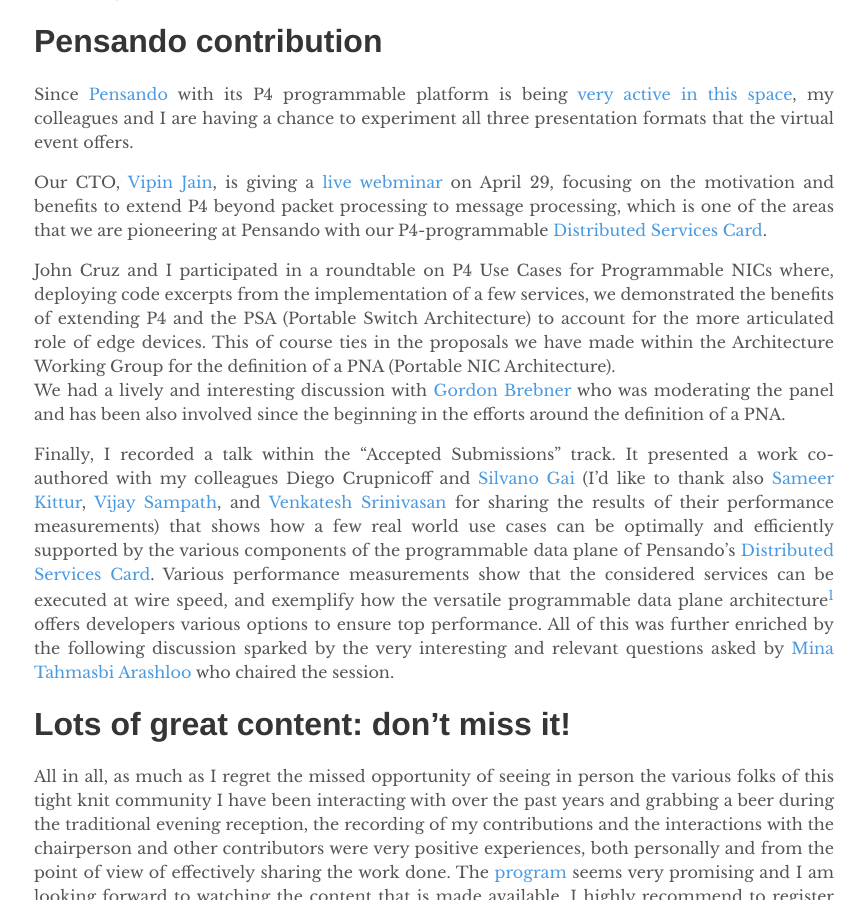
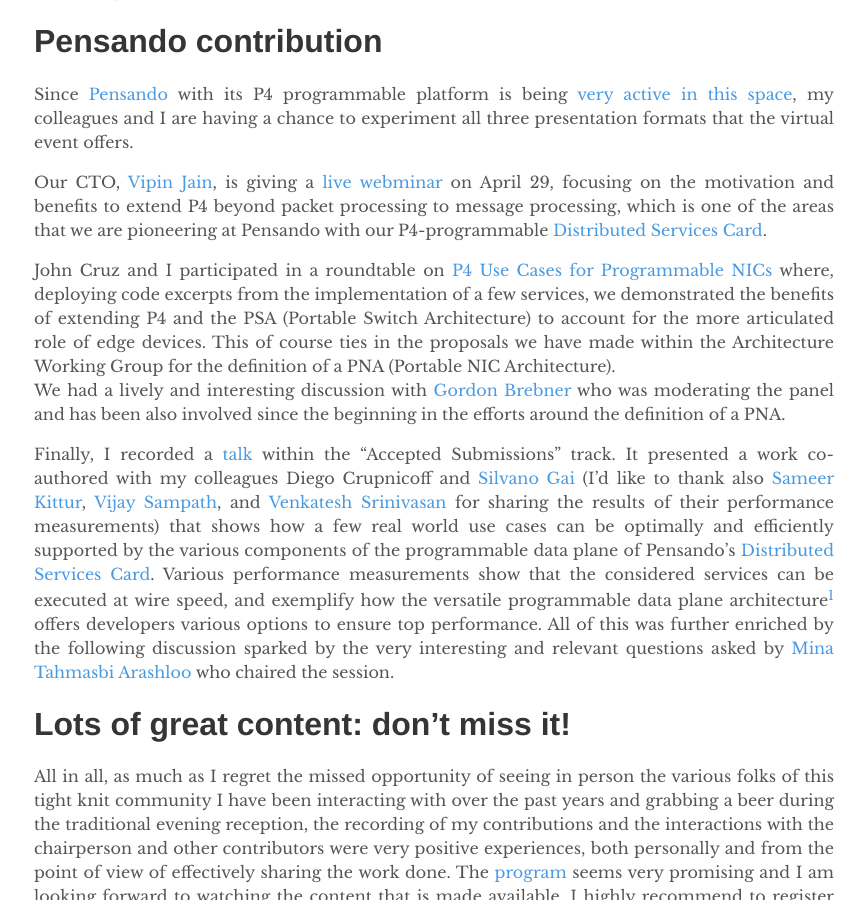
Before and after one commit to mariobaldi/mariobaldi.github.io, a Jekyll site: the page built from _posts/2020-04-27-P4-Expert-Roundtable.md, in a window 1280 px wide and 900 px high, scrolled down 1071 px. Shown: the whole window, without its empty margins (206-1072 px from the left). Built offline with Jekyll 4.4.1, drawn with Linux system fonts in a browser that asks for light colours; comment, search, counter and statistics services are not loaded; some of the changed lines change nothing that is shown.

Commit message:
Links to videos

```diff
--- a/_posts/2020-04-27-P4-Expert-Roundtable.md
+++ b/_posts/2020-04-27-P4-Expert-Roundtable.md
@@ -22,10 +22,10 @@
 
 Our CTO, [Vipin Jain](https://www.linkedin.com/in/jain-vipin/), is giving a [live webminar](https://www.youtube.com/watch?v=N3-IuAUsrio) on April 29, focusing on the motivation and benefits to extend P4 beyond packet processing to message processing, which is one of the areas that we are pioneering at Pensando with our P4-programmable [Distributed Services Card](https://pensando.io/assets/documents/Naples_100_ProductBrief-10-2019.pdf).
 
-John Cruz and I participated in a roundtable on P4 Use Cases for Programmable NICs where, deploying code excerpts from the implementation of a few services, we demonstrated the benefits of  extending P4 and the PSA (Portable Switch Architecture) to account for the more articulated role of edge devices. This of course ties in the proposals we have made within the Architecture Working Group for the definition of a PNA (Portable NIC Architecture).
+John Cruz and I participated in a roundtable on [P4 Use Cases for Programmable NICs](https://youtu.be/592LE6uhUfM) where, deploying code excerpts from the implementation of a few services, we demonstrated the benefits of  extending P4 and the PSA (Portable Switch Architecture) to account for the more articulated role of edge devices. This of course ties in the proposals we have made within the Architecture Working Group for the definition of a PNA (Portable NIC Architecture).
 We had a lively and interesting discussion with [Gordon Brebner](https://www.linkedin.com/in/gordonbrebner/) who was moderating the panel and has been also involved since the beginning in the efforts around the definition of a PNA.
 
-Finally, I recorded a talk within the "Accepted Submissions" track. It presented a work co-authored with my colleagues Diego Crupnicoff and [Silvano Gai](https://www.linkedin.com/in/silvano-gai-15263b1/) (I'd like to thank also [Sameer Kittur](https://www.linkedin.com/in/sameer-kittur/), [Vijay Sampath](https://www.linkedin.com/in/vsampath/), and [Venkatesh Srinivasan](https://www.linkedin.com/in/venkatesh-srinivasan-76580515/) for sharing the results of their performance measurements) that shows how a few real world use cases can be optimally and efficiently supported by the various components of the programmable data plane of Pensando's [Distributed Services Card](https://pensando.io/assets/documents/Naples_100_ProductBrief-10-2019.pdf). Various performance measurements  show that the considered services can be executed at wire speed, and exemplify how the versatile programmable data plane architecture[^1] offers developers various options to ensure top performance. All of this was further enriched by the following discussion sparked by the very interesting and relevant questions asked by [Mina Tahmasbi Arashloo](http://www.cs.cornell.edu/~mt822/) who chaired the session.
+Finally, I recorded a [talk](https://youtu.be/in7athW-PaQ) within the "Accepted Submissions" track. It presented a work co-authored with my colleagues Diego Crupnicoff and [Silvano Gai](https://www.linkedin.com/in/silvano-gai-15263b1/) (I'd like to thank also [Sameer Kittur](https://www.linkedin.com/in/sameer-kittur/), [Vijay Sampath](https://www.linkedin.com/in/vsampath/), and [Venkatesh Srinivasan](https://www.linkedin.com/in/venkatesh-srinivasan-76580515/) for sharing the results of their performance measurements) that shows how a few real world use cases can be optimally and efficiently supported by the various components of the programmable data plane of Pensando's [Distributed Services Card](https://pensando.io/assets/documents/Naples_100_ProductBrief-10-2019.pdf). Various performance measurements  show that the considered services can be executed at wire speed, and exemplify how the versatile programmable data plane architecture[^1] offers developers various options to ensure top performance. All of this was further enriched by the following discussion sparked by the very interesting and relevant questions asked by [Mina Tahmasbi Arashloo](http://www.cs.cornell.edu/~mt822/) who chaired the session.
 
 [^1]: Although in the talk I provide an overview of architecture, if you want to know more about the ASIC implementing it in just a couple of minutes without going through my talk, take a look at this very cool [video](https://silvanogai.github.io/posts/capri/) by [Silvano](https://www.linkedin.com/in/silvano-gai-15263b1/)).
 
```
